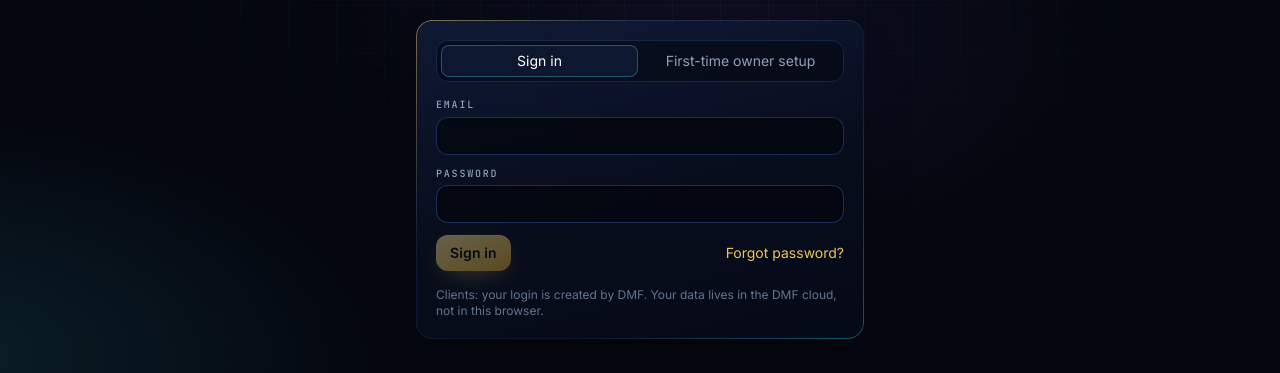
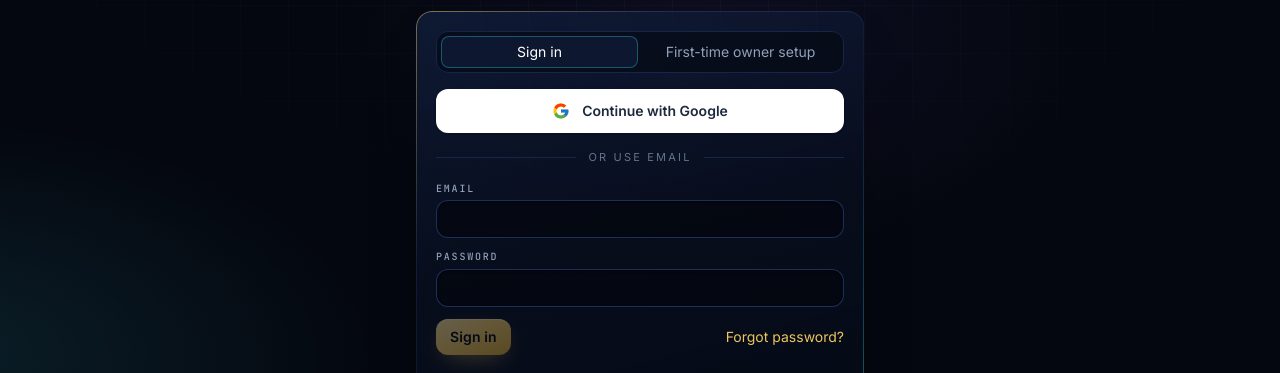
Before and after one commit to bighomiecash83/dmf-records-site, a plain HTML site: page app/index.html in a window 1280 px wide. Shown: the part 427-800 px from the top of the page. Drawn offline with Linux system fonts and the light colour scheme.

Commit message:
App: Continue with Google

```diff
--- a/app/index.html
+++ b/app/index.html
@@ -15,8 +15,8 @@
     <link rel="preconnect" href="https://fonts.googleapis.com" />
     <link rel="preconnect" href="https://fonts.gstatic.com" crossorigin />
     <link rel="stylesheet" href="https://fonts.googleapis.com/css2?family=Inter:wght@400;500;600;700&family=JetBrains+Mono:wght@500;600&family=Space+Grotesk:wght@500;600;700&display=swap" />
-    <script type="module" crossorigin src="./assets/index-BOj39KfO.js"></script>
-    <link rel="stylesheet" crossorigin href="./assets/index-gEQRxWFL.css">
+    <script type="module" crossorigin src="./assets/index-C1Z2CUq6.js"></script>
+    <link rel="stylesheet" crossorigin href="./assets/index-WBrJiXkQ.css">
   </head>
   <body>
     <div id="root"></div>
```
